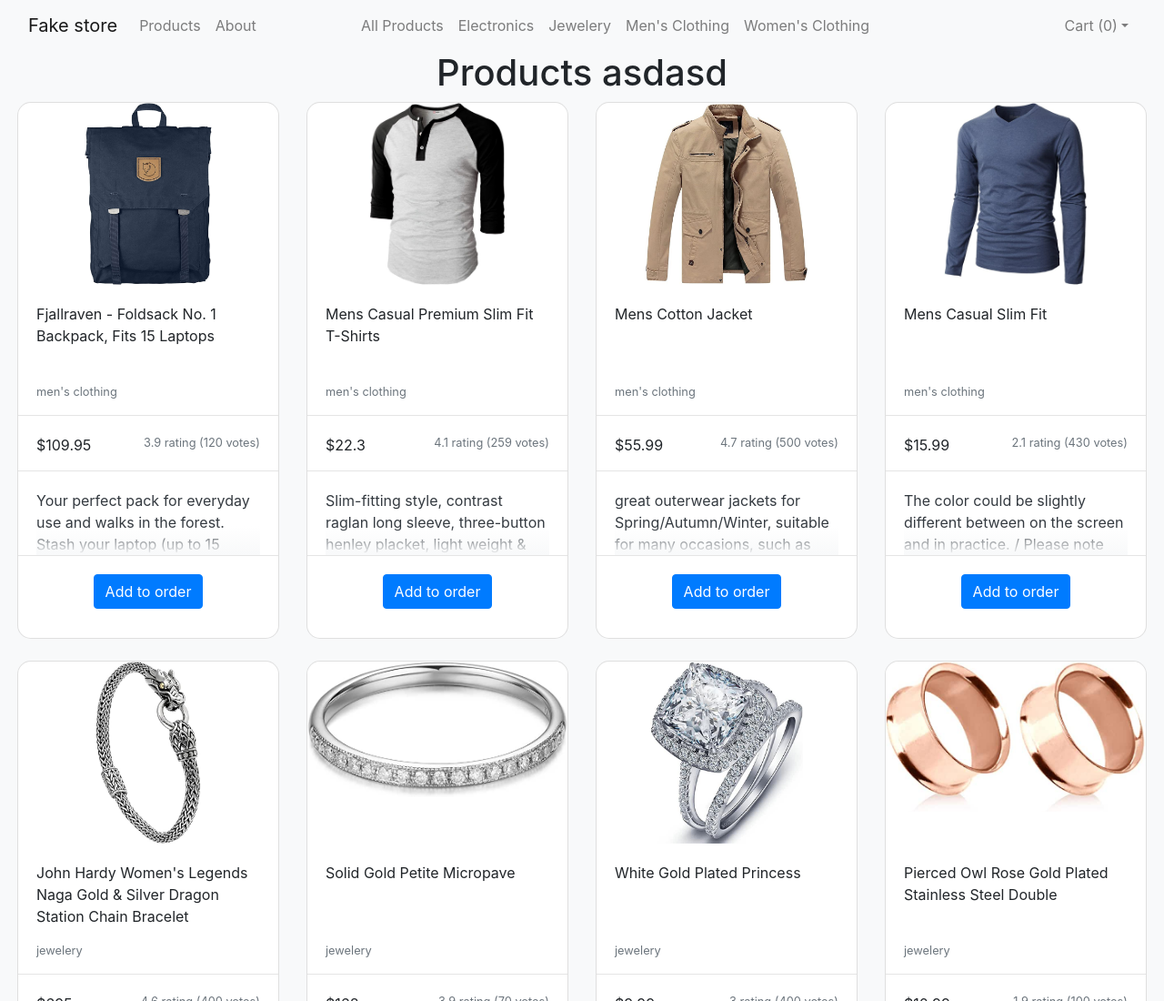
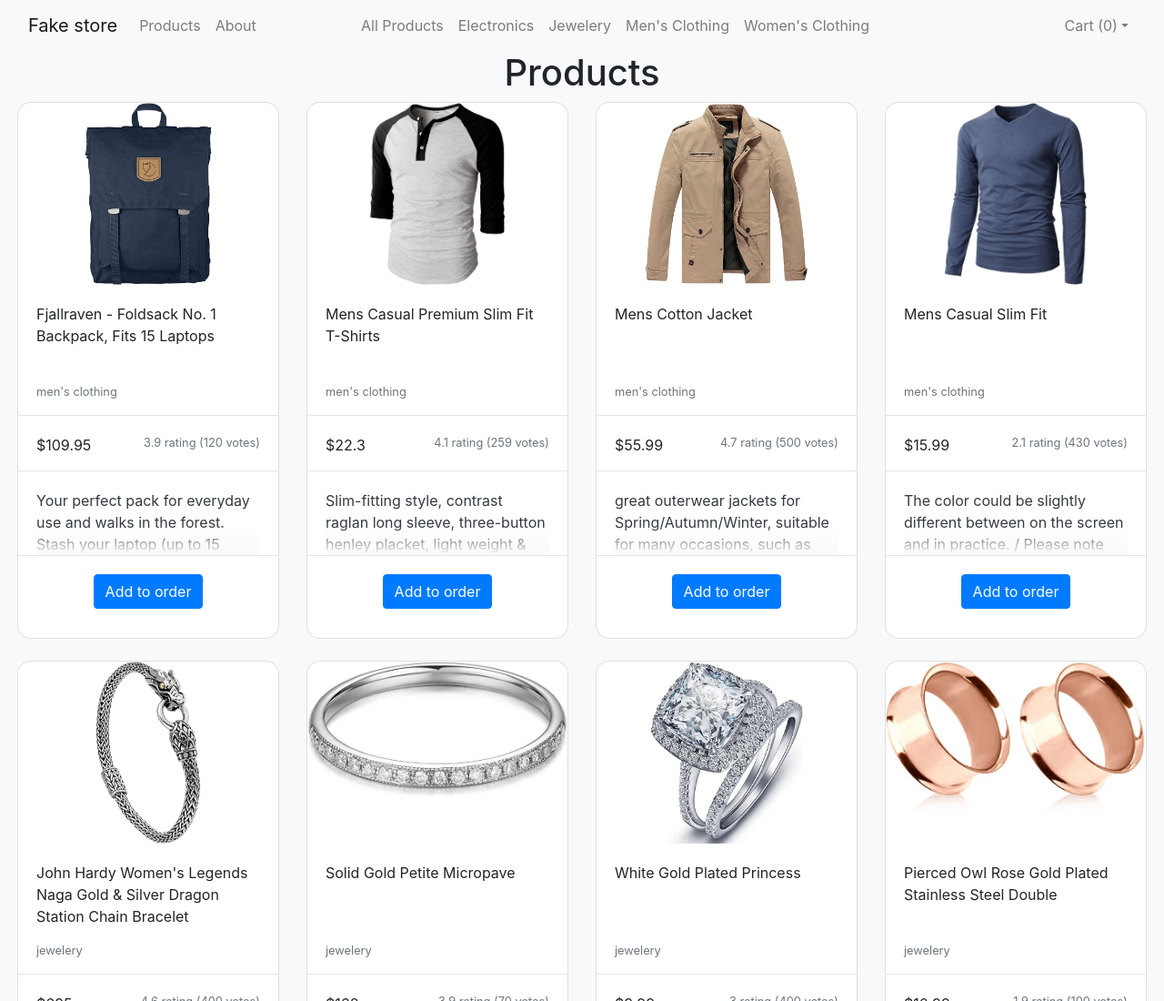
Before and after one commit to knottem/fakestore-cart, a plain HTML site: page index.html in a window 1280 px wide. Shown: the top 1100 px of the page at 91% size. Drawn offline with nearby package versions, Linux system fonts and the light colour scheme; no server answers.

```diff
--- a/index.html
+++ b/index.html
@@ -70,7 +70,7 @@
     </div>
   </nav>
 
-  <h1 class="text-center">Products   asdasd</h1>
+  <h1 class="text-center">Products</h1>
 
   <div class="shopping row mx-1 justify-content-center content" id="products"></div>
 
```
